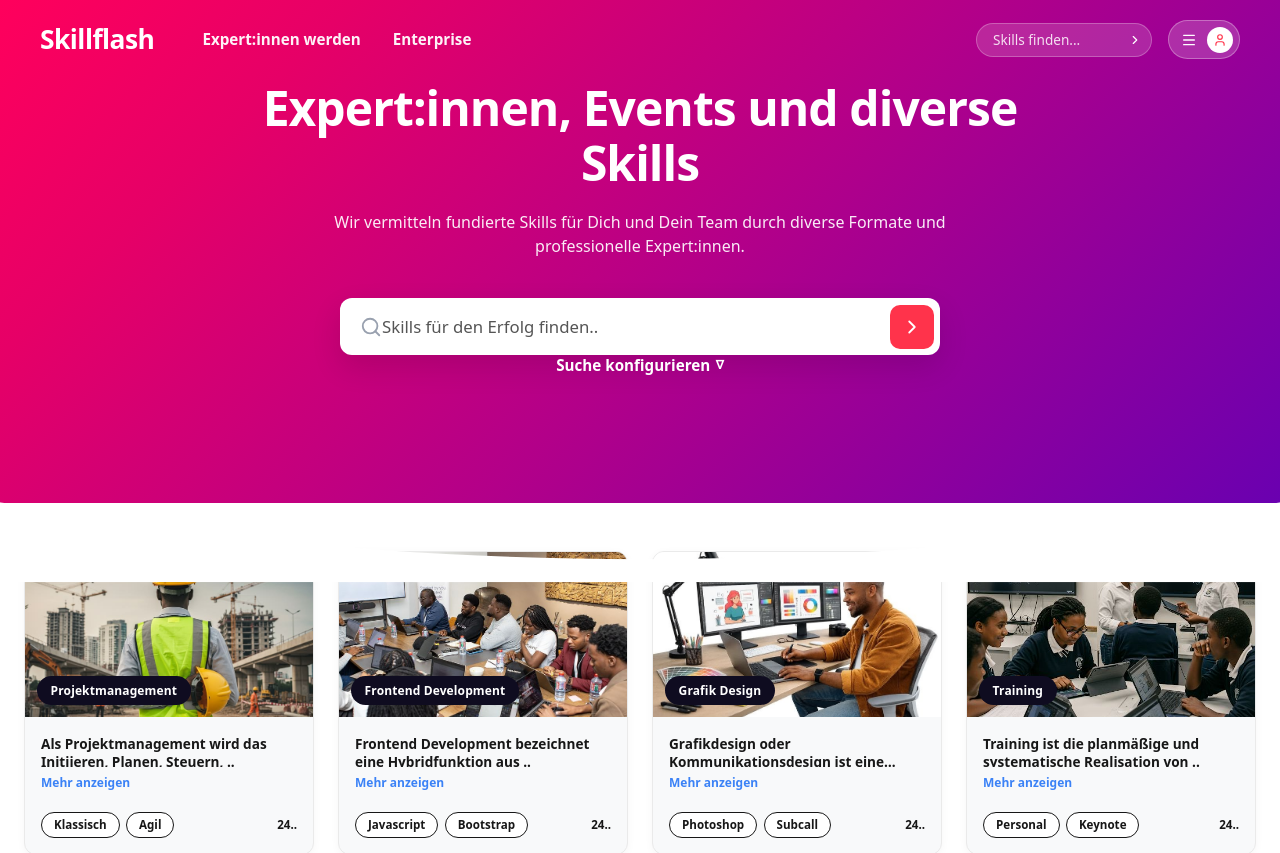
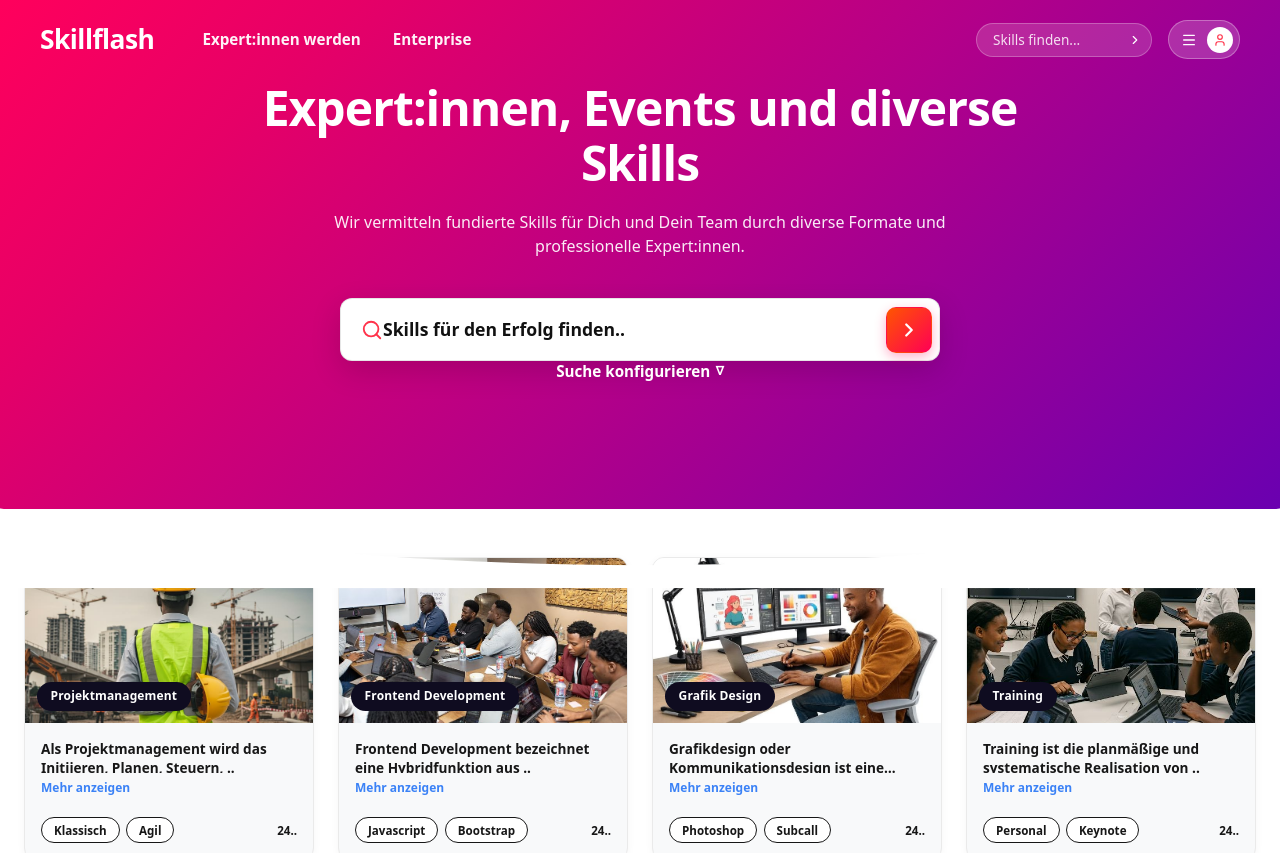
Before and after one commit to HANSLAY108/Suchst-Du-Expertise, a Next.js app: page / in a window 1280 px wide. Shown: the top 853 px of the page. Built offline with nearby package versions, Linux system fonts and the light colour scheme.

Commit message:
Update search bar styles: bright red search icon, bold placeholder text, and orange-to-pink gradient action button exact to zoomed photo

```diff
--- a/src/app/globals.css
+++ b/src/app/globals.css
@@ -62,16 +62,18 @@ body {
 }
 
 .btn-searchAction {
-  background-color: #ff334b;
+  background: linear-gradient(135deg, #ff5500 0%, #ff0055 100%);
   color: #ffffff;
   border-radius: 10px;
-  width: 44px;
-  height: 44px;
+  width: 46px;
+  height: 46px;
   padding: 0;
+  box-shadow: 0 4px 12px rgba(255, 0, 85, 0.3);
 }
 
 .btn-searchAction:hover {
-  background-color: #e0243b;
+  opacity: 0.95;
+  transform: scale(1.02);
 }
 
 .btn-filterBtn {
@@ -289,22 +291,24 @@ body {
   border-radius: 12px;
   display: flex;
   align-items: center;
-  padding: 0.4rem 0.4rem 0.4rem 1.25rem;
-  box-shadow: 0 12px 30px rgba(0, 0, 0, 0.12);
+  padding: 0.45rem 0.45rem 0.45rem 1.25rem;
+  box-shadow: 0 10px 30px rgba(0, 0, 0, 0.15);
+  border: 1px solid rgba(220, 220, 220, 0.7);
 }
 
 .hero-search-input {
   flex: 1;
   border: none;
   outline: none;
-  font-size: 1.05rem;
-  color: #171717;
+  font-size: 1.1rem;
+  color: #111111;
   padding-right: 1rem;
-  font-weight: 500;
+  font-weight: 700;
 }
 
 .hero-search-input::placeholder {
-  color: #555555;
+  color: #111111;
+  font-weight: 700;
 }
 
 /* Hero Curved Bottom Boundary (Convex Arc pointing down) */
--- a/src/components/SearchBar/SearchBar.tsx
+++ b/src/components/SearchBar/SearchBar.tsx
@@ -13,7 +13,7 @@ export default function SearchBar({ value, onChange }: SearchBarProps) {
   return (
     <div className="hero-search-container">
       <div className="hero-search-box">
-        <Search size={22} className="text-gray-400 mr-3 shrink-0" />
+        <Search size={22} className="text-[#ff334b] mr-3 shrink-0" />
         <input
           type="text"
           value={value}
@@ -22,7 +22,7 @@ export default function SearchBar({ value, onChange }: SearchBarProps) {
           className="hero-search-input"
         />
         <Button variant="searchAction" aria-label="Suchen">
-          <ChevronRight size={22} />
+          <ChevronRight size={22} strokeWidth={2.5} />
         </Button>
       </div>
     </div>
```
